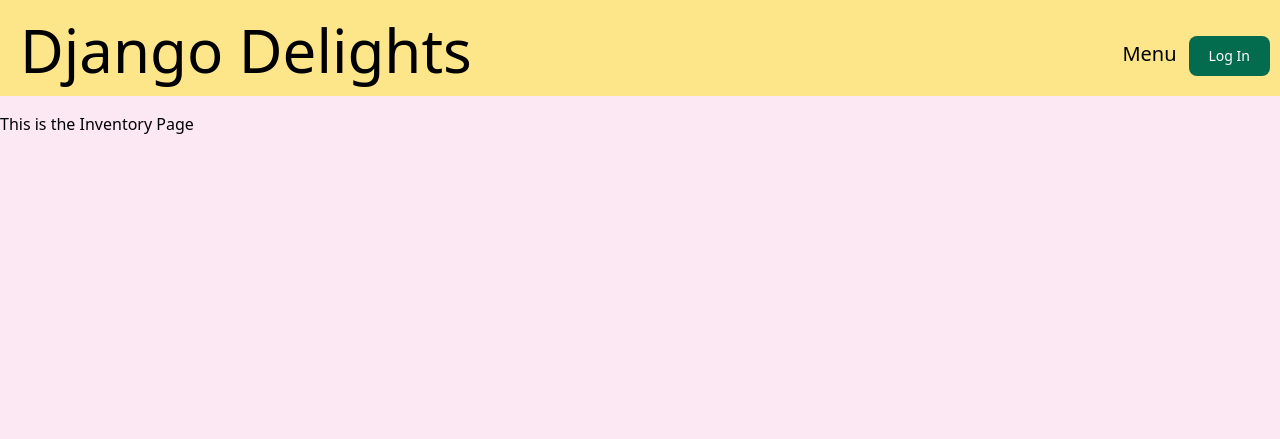
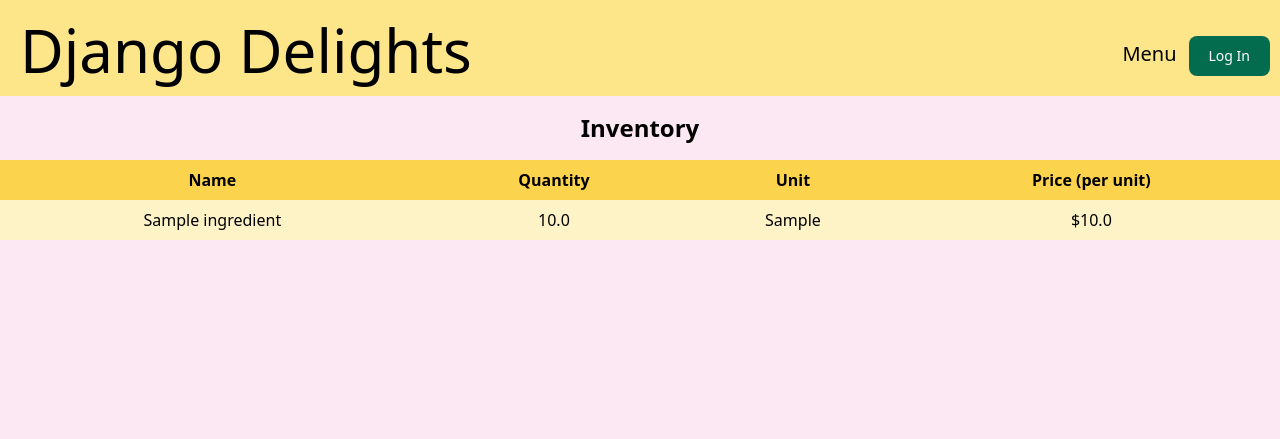
Before and after one commit to Ostyantic/django_delights, a Django app: page /inventory/ in a window 1280 px wide. Shown: the top 439 px of the page. Run offline with Django 4.2, Linux system fonts and the light colour scheme; tables that the repository leaves empty hold one stand-in row (values such as "Sample post"); style sheets or scripts are compiled from the project's sources; some libraries are stand-ins or nearby versions.

Commit message:
database table added

```diff
--- a/templates/pages/inventory.html
+++ b/templates/pages/inventory.html
@@ -2,6 +2,29 @@
 
 {% block title %}Inventory{% endblock %}
 
+
 {% block content %}
-<h2>This is the Inventory Page</h2>
+    <h2 class="text-center text-2xl font-bold mb-4">Inventory</h2>
+    <div class="overflow-x-auto">
+        <table class="table-auto w-full">
+            <thead>
+                <tr class="bg-amber-300">
+                    <th class="px-4 py-2">Name</th>
+                    <th class="px-4 py-2">Quantity</th>
+                    <th class="px-4 py-2">Unit</th>
+                    <th class="px-4 py-2">Price (per unit)</th>
+                </tr>
+            </thead>
+            <tbody>
+                {% for item in ingredient_list %}
+                    <tr class="text-center even:bg-amber-50 odd:bg-amber-100 hover:bg-amber-200">
+                        <td class="px-4 py-2">{{ item.name }}</td>
+                        <td class="px-4 py-2">{{ item.quantity }}</td>
+                        <td class="px-4 py-2">{{ item.unit }}</td>
+                        <td class="px-4 py-2">${{ item.price_per_unit }}</td>
+                    </tr>
+                {% endfor %}
+            </tbody>
+        </table>
+    </div>
 {% endblock %}
```
